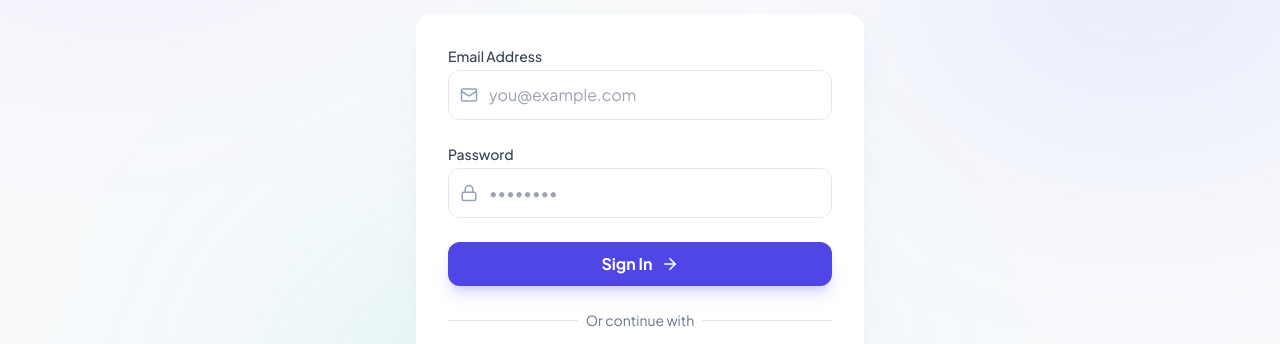
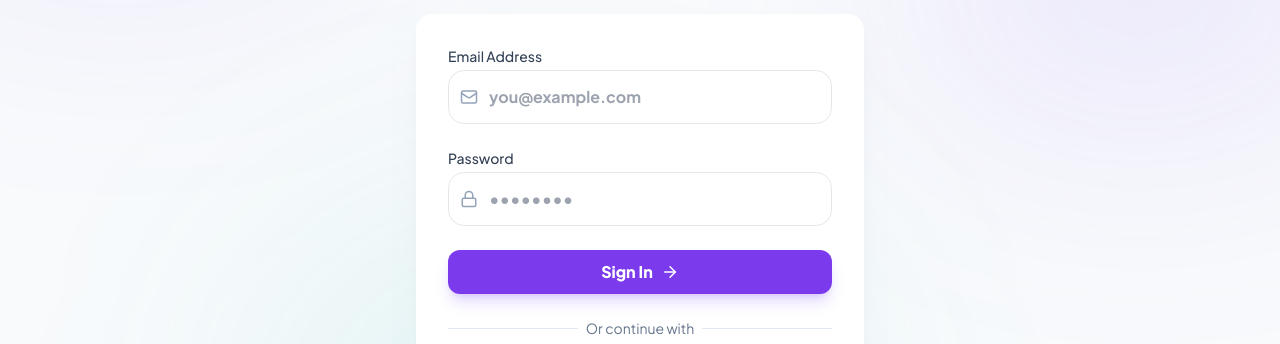
Before and after one commit to Aarsh-37/GigFlow, a React (Vite) app in the folder frontend/: page /login in a window 1280 px wide. Shown: the part 262-606 px from the top of the page. Built offline with nearby package versions, Linux system fonts and the light colour scheme; no server answers.

Commit message:
style: finalize visual consistency and update global utilities

```diff
--- a/frontend/src/App.jsx
+++ b/frontend/src/App.jsx
@@ -82,7 +82,7 @@ function App() {
       {/* Mesh Gradient Background */}
       <div className="fixed inset-0 z-0 pointer-events-none">
         <div className="absolute top-[-10%] left-[-10%] w-[40%] h-[40%] rounded-full bg-brand-500/10 blur-[120px] animate-blob"></div>
-        <div className="absolute top-[10%] right-[-10%] w-[40%] h-[40%] rounded-full bg-indigo-500/10 blur-[120px] animate-blob animation-delay-2000"></div>
+        <div className="absolute top-[10%] right-[-10%] w-[40%] h-[40%] rounded-full bg-brand-500/10 blur-[120px] animate-blob animation-delay-2000"></div>
         <div className="absolute bottom-[-10%] left-[20%] w-[40%] h-[40%] rounded-full bg-teal-500/10 blur-[120px] animate-blob animation-delay-4000"></div>
       </div>
 
--- a/frontend/src/index.css
+++ b/frontend/src/index.css
@@ -10,7 +10,7 @@
   }
 
   body {
-    @apply bg-slate-50 text-slate-900 font-sans antialiased transition-colors duration-300;
+    @apply bg-slate-50 text-slate-900 font-sans antialiased transition-colors duration-300 dark:bg-dark-bg dark:text-dark-text;
     font-family: 'Plus Jakarta Sans', sans-serif;
   }
 
@@ -22,36 +22,36 @@
     @apply bg-transparent;
   }
   ::-webkit-scrollbar-thumb {
-    @apply bg-gray-300 dark:bg-gray-700 rounded-full border-4 border-solid border-transparent bg-clip-padding;
+    @apply bg-gray-300 dark:bg-gray-800 rounded-full border-4 border-solid border-transparent bg-clip-padding;
   }
   ::-webkit-scrollbar-thumb:hover {
-    @apply bg-gray-400 dark:bg-gray-600;
+    @apply bg-gray-400 dark:bg-gray-700;
   }
 
   ::selection {
-    @apply bg-indigo-600/20 text-indigo-600;
+    @apply bg-brand-600/20 text-brand-600;
   }
 }
 
 @layer components {
   .btn-primary {
-    @apply bg-indigo-600 text-white px-6 py-2.5 rounded-xl font-bold hover:bg-indigo-700 transition-all shadow-lg shadow-indigo-500/25 active:scale-95 disabled:opacity-50 disabled:cursor-not-allowed;
+    @apply bg-brand-600 text-white px-6 py-2.5 rounded-xl font-black hover:bg-brand-700 transition-all shadow-lg shadow-brand-500/25 active:scale-95 disabled:opacity-50 disabled:cursor-not-allowed;
   }
 
   .btn-secondary {
-    @apply bg-white dark:bg-gray-800 text-gray-700 dark:text-white border border-gray-200 dark:border-gray-700 px-6 py-2.5 rounded-xl font-bold hover:bg-gray-50 dark:hover:bg-gray-700 transition-all active:scale-95;
+    @apply glass text-gray-700 dark:text-white border border-gray-200 dark:border-gray-800 px-6 py-2.5 rounded-xl font-black hover:bg-gray-50/50 dark:hover:bg-gray-800/50 transition-all active:scale-95;
   }
 
   .btn-danger {
-    @apply bg-red-50 text-red-600 px-6 py-2.5 rounded-xl font-bold hover:bg-red-100 transition-all active:scale-95;
+    @apply bg-red-50 text-red-600 px-6 py-2.5 rounded-xl font-black hover:bg-red-100 transition-all active:scale-95;
   }
 
   .input-field {
-    @apply w-full px-4 py-3 bg-white dark:bg-gray-800 border border-gray-200 dark:border-gray-700 rounded-xl text-gray-900 dark:text-white focus:ring-2 focus:ring-indigo-500 focus:border-transparent outline-none transition-all placeholder:text-gray-400;
+    @apply w-full px-5 py-3.5 bg-white dark:bg-dark-card border border-gray-200 dark:border-gray-800 rounded-2xl text-gray-900 dark:text-white focus:ring-2 focus:ring-brand-500 focus:border-transparent outline-none transition-all placeholder:text-gray-400 font-bold;
   }
 
   .card {
-    @apply bg-white dark:bg-gray-800 rounded-3xl shadow-sm border border-gray-100 dark:border-gray-700 overflow-hidden transition-all duration-300;
+    @apply bg-white dark:bg-dark-card rounded-[32px] shadow-sm border border-gray-100 dark:border-gray-800 overflow-hidden transition-all duration-300;
   }
 
   .glass {
```
